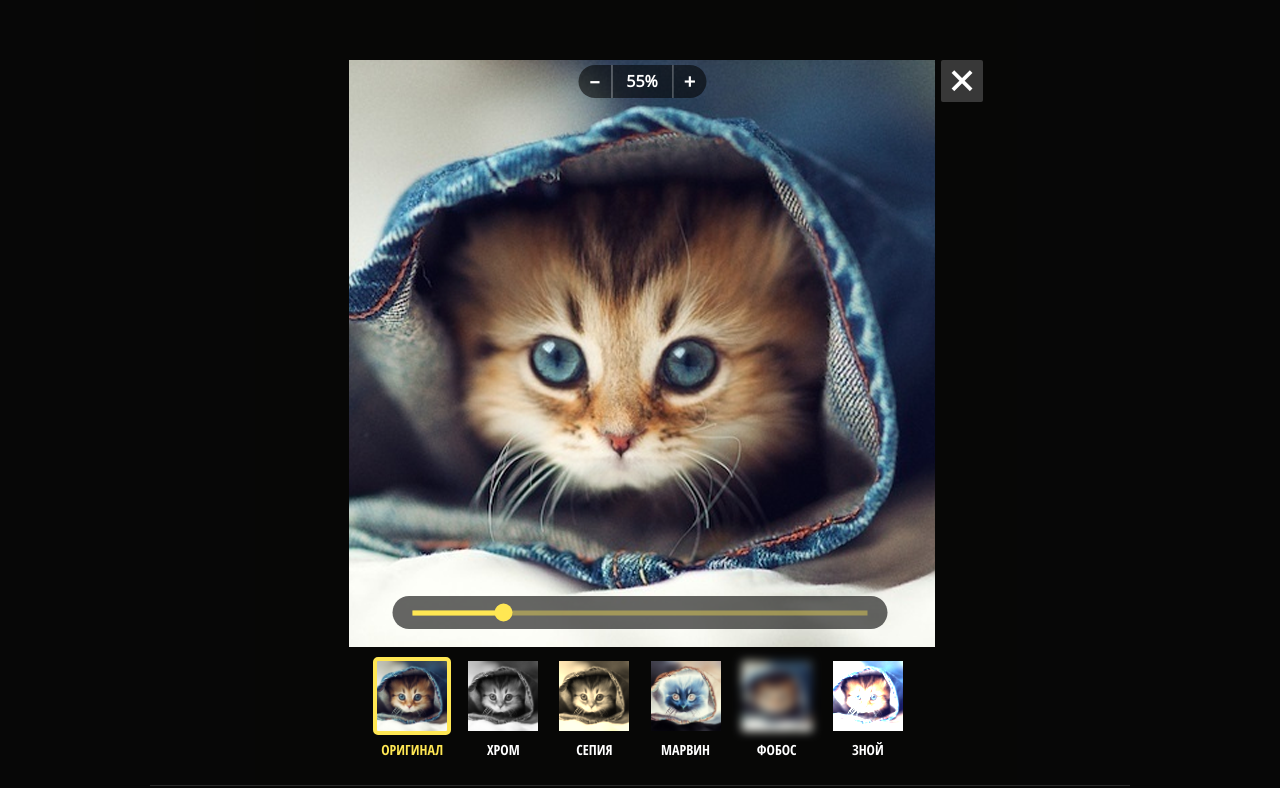
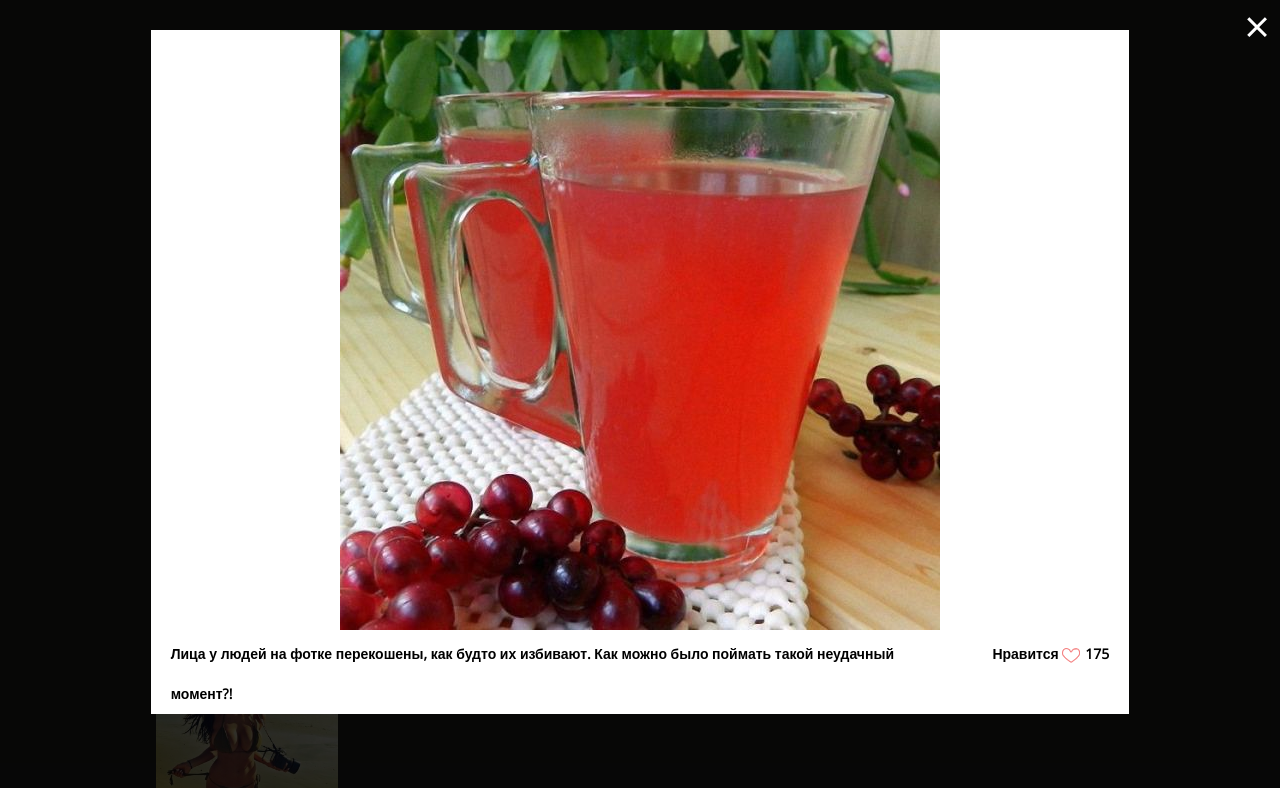
Before and after one commit to Alex-Koltun/kekstagram, a website: page index.html in a window 1280 px wide. Shown: the top 788 px of the page. Drawn offline with nearby package versions, Linux system fonts and the light colour scheme.

Commit message:
M3-t1 Generate photo for page

```diff
--- a/index.html
+++ b/index.html
@@ -135,5 +135,6 @@
   </a>
 </template>
 
+<script src="js/pictures.js"></script>
 </body>
 </html>
--- /dev/null
+++ b/js/pictures.js
@@ -0,0 +1,45 @@
+'use strict';
+var COMMENTS = [ 'Всё отлично!', 'В целом всё неплохо. Но не всё.',
+ 'Когда вы делаете фотографию, хорошо бы убирать палец из кадра. В конце концов это просто непрофессионально.',
+'Моя бабушка случайно чихнула с фотоаппаратом в руках и у неё получилась фотография лучше.',
+'Я поскользнулся на банановой кожуре и уронил фотоаппарат на кота и у меня получилась фотография лучше.',
+'Лица у людей на фотке перекошены, как будто их избивают. Как можно было поймать такой неудачный момент?!'
+];
+var urlWay = ['photos/', '.jpg'];
+var pictureTemplate = document.querySelector('#picture-template').content;
+var picturesBlock = document.querySelector('.pictures');
+var galleryOverlay = document.querySelector('.gallery-overlay .gallery-overlay-preview');
+var likesSummary = generateRandomNumber(15, 200);
+var photoMax = 24;
+var propertiesOtherUsers = [];
+
+function generateRandomNumber(min, max) {
+  return Math.floor((Math.random() * (max - min) + 1) + min);
+};
+
+for (var i = 0; i <= photoMax; i++) {
+  propertiesOtherUsers.push({
+    url: urlWay[0] + (i + 1) + urlWay[1],
+    likes: generateRandomNumber(15, 200),
+    comments: COMMENTS[generateRandomNumber(0, COMMENTS.length - 1)]
+  });
+};
+
+pictureTemplate.querySelector('.picture img ').hasAttribute('src');
+
+for (var j = 0; j < propertiesOtherUsers.length; j++) {
+
+  var pictureElement = pictureTemplate.cloneNode(true);
+  pictureElement.querySelector('.picture-stats .picture-likes').textContent = propertiesOtherUsers[j].likes;
+  pictureElement.querySelector('.picture-stats .picture-comments').textContent = propertiesOtherUsers[j].comments;
+  pictureElement.querySelector('.picture img').setAttribute('src', propertiesOtherUsers[j].url);
+
+  picturesBlock.appendChild(pictureElement);
+};
+var ipropertiesOtherUsers = generateRandomNumber(0, propertiesOtherUsers.length);
+
+galleryOverlay.querySelector('img').setAttribute('src', propertiesOtherUsers[ipropertiesOtherUsers].url);
+galleryOverlay.querySelector('.gallery-overlay-controls .likes-count').textContent = propertiesOtherUsers[ipropertiesOtherUsers].likes;
+galleryOverlay.querySelector('.gallery-overlay-controls .gallery-overlay-controls-comments').textContent = propertiesOtherUsers[ipropertiesOtherUsers].comments;
+document.querySelector('.upload-overlay').classList.add('hidden');
+document.querySelector('.gallery-overlay').classList.remove('invisible');
```
